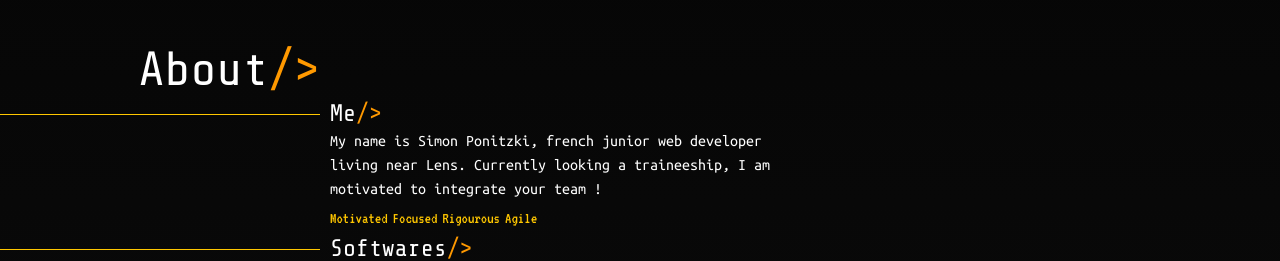
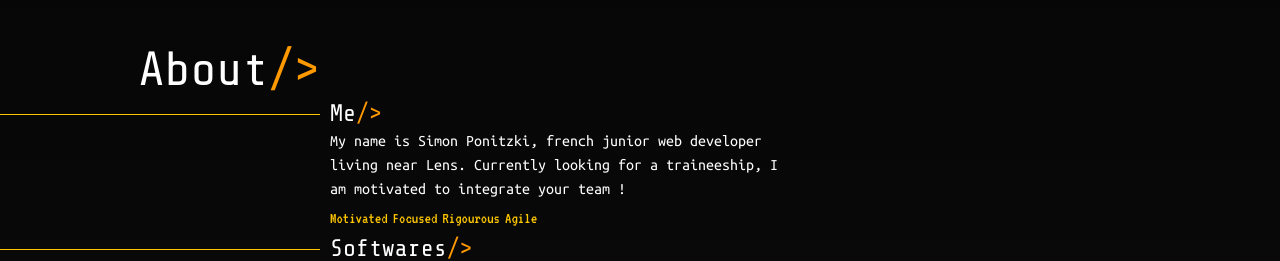
Before and after one commit to sakayase/portfolio, a website: page index.html in a window 1280 px wide. Shown: the part 800-1061 px from the top of the page. Drawn offline with nearby package versions, Linux system fonts and the light colour scheme; a web font is replaced by a local one.

Commit message:
Correction grammaire

```diff
--- a/index.html
+++ b/index.html
@@ -137,7 +137,7 @@
             <hr class="about--title-div--hr">
             <h3 class="about--title-div--second-title">Me</h3>
         </div>
-        <p class="about--description">My name is Simon Ponitzki, french junior web developer living near Lens. Currently looking a traineeship, I am motivated to integrate your team !
+        <p class="about--description">My name is Simon Ponitzki, french junior web developer living near Lens. Currently looking for a traineeship, I am motivated to integrate your team !
         </p>
         <ul class="about--list">
             <li class="about--list--element">Motivated</li>
```
